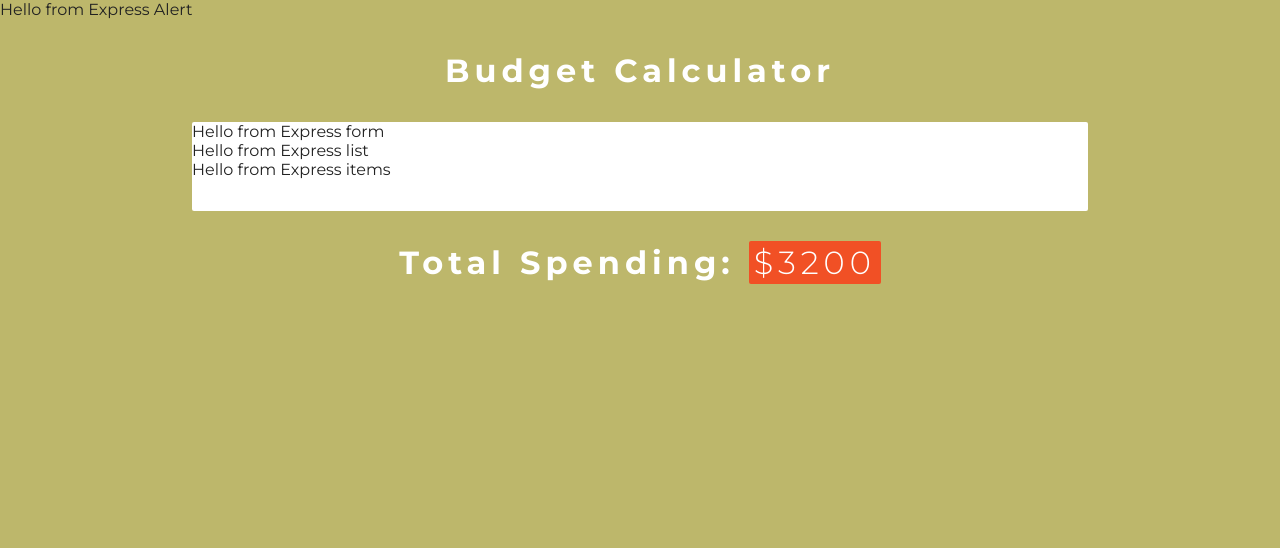
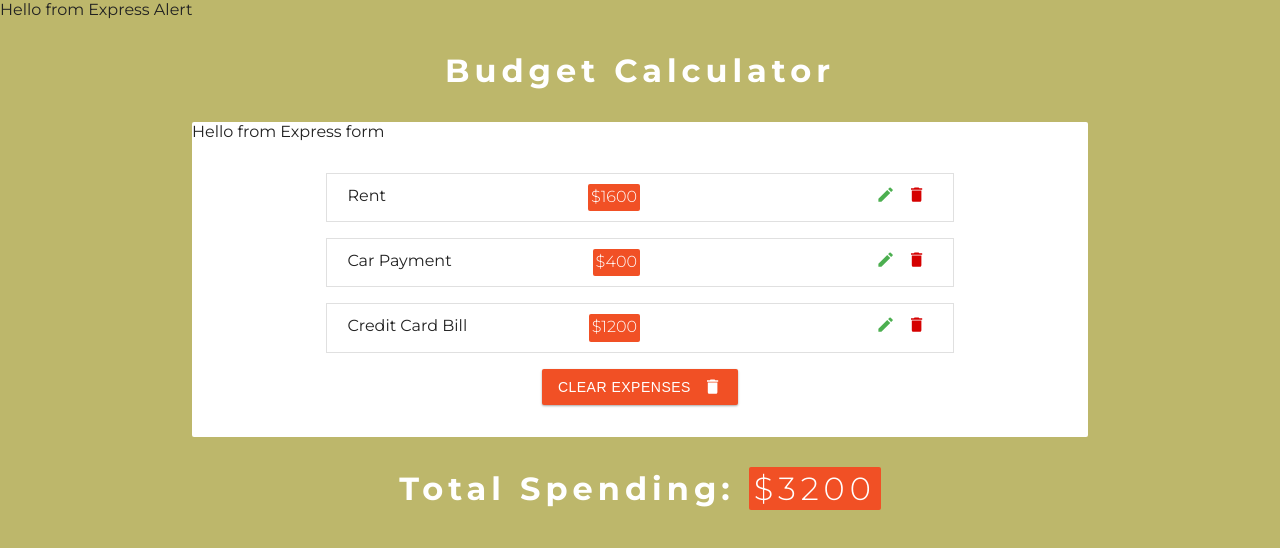
Before and after one commit to locaulker/budget-calculator, a React (Create React App) app: page / in a window 1280 px wide. Shown: the top 548 px of the page. Built offline with nearby package versions, Linux system fonts and the light colour scheme.

Commit message:
setup expense list and expense items

```diff
--- a/src/components/ExpenseItem.js
+++ b/src/components/ExpenseItem.js
@@ -1,10 +1,24 @@
-import React from "react"
+import React from 'react'
+import { MdEdit, MdDelete } from 'react-icons/md'
 
-const ExpenseItem = () => {
+const ExpenseItem = ({ expense }) => {
+	const { id, charge, amount } = expense
+
 	return (
-		<div>
-			<p>Hello from Express items</p>
-		</div>
+		<li className="item">
+			<div className="info">
+				<span className="expense">{charge}</span>
+				<span className="amount">${amount}</span>
+			</div>
+			<div>
+				<button className="edit-btn" aria-label="edit button">
+					<MdEdit />
+				</button>
+				<button className="clear-btn" aria-label="delete button">
+					<MdDelete />
+				</button>
+			</div>
+		</li>
 	)
 }
 
--- a/src/components/ExpenseList.js
+++ b/src/components/ExpenseList.js
@@ -1,12 +1,22 @@
-import React from "react"
-import Item from "./ExpenseItem"
+import React from 'react'
+import Item from './ExpenseItem'
+import { MdDelete } from 'react-icons/md'
 
-const ExpenseList = () => {
+const ExpenseList = ({ expenses }) => {
 	return (
-		<div>
-			<p>Hello from Express list</p>
-			<Item />
-		</div>
+		<>
+			<ul className="list">
+				{expenses.map(expense => {
+					return <Item key={expense.id} expense={expense} />
+				})}
+			</ul>
+			{expenses.length > 0 && (
+				<button className="btn">
+					Clear Expenses
+					<MdDelete className="btn-icon" />
+				</button>
+			)}
+		</>
 	)
 }
 
```
